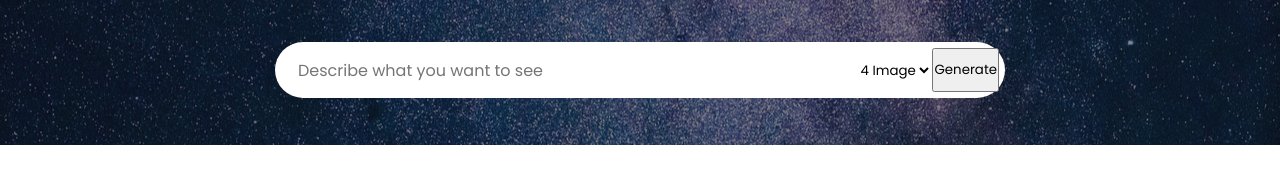
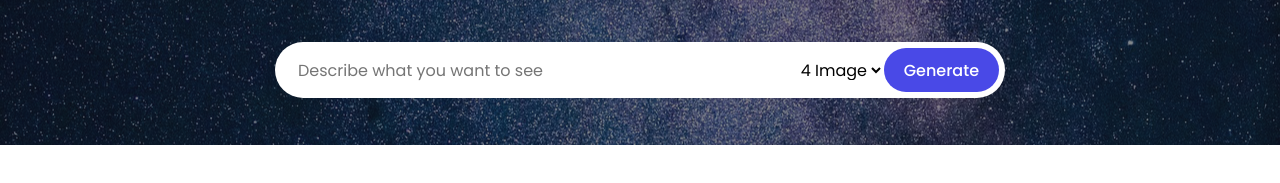
Before and after one commit to kdrbipul/openai_image, a plain HTML site: page index.html in a window 1280 px wide. Shown: the part 175-358 px from the top of the page. Drawn offline with Linux system fonts and the light colour scheme; a web font is replaced by a local one.

Commit message:
button style add

```diff
--- a/style.css
+++ b/style.css
@@ -83,5 +83,17 @@
     outline: none;
     border: none;
     background: none;
+    font-size: 1rem;
+}
 
+.generate-form .generate-btn{
+    font-size: 1rem;
+    font-weight: 500;
+    outline: none;
+    border: none;
+    border-radius: 30px;
+    color: #fff;
+    background: #4949E7;
+    cursor: pointer;
+    padding: 0 20px;
 }
```
